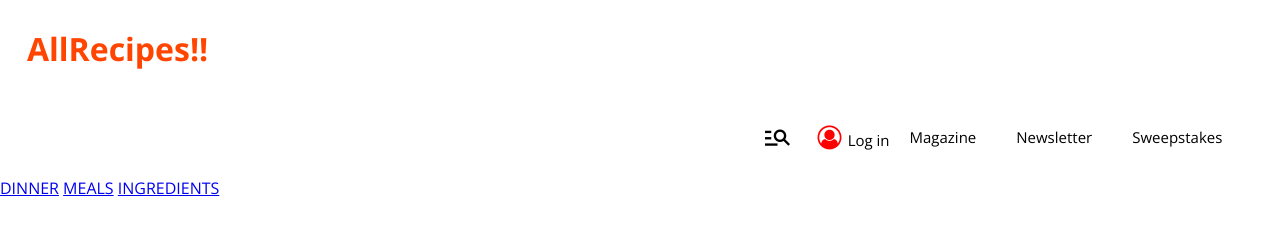
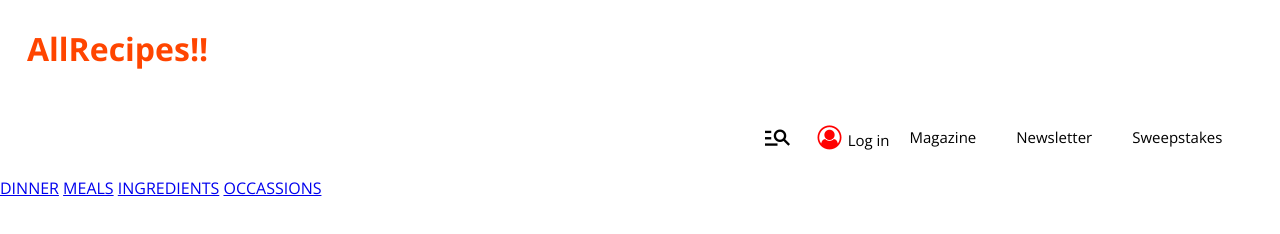
Before and after one commit to Yunis2001/nav-bar-, a plain HTML site: page index.html in a window 1280 px wide. Drawn offline with nearby package versions, Linux system fonts and the light colour scheme.

Commit message:
open an occassions page inthe html recipe file

```diff
--- a/index.html
+++ b/index.html
@@ -29,8 +29,8 @@
         <a href="DINNER">DINNER</a>
          <a href="MEALS">MEALS</a>
         <a href="INGREDIENTS">INGREDIENTS</a>
-        <!--<a href="OCCASSIONS">OCCASSIONS</a>
-        <a href="CUSINES">CUSINES</a>
+        <a href="OCCASSIONS">OCCASSIONS</a>
+        <!--<a href="CUSINES">CUSINES</a>
         <a href="KITCHEN TIPS">KITCHEN TIPS</a>
         <a href="NEWS">NEWS</a>
         <a href="FEATURES">FEATURES </a>
```
